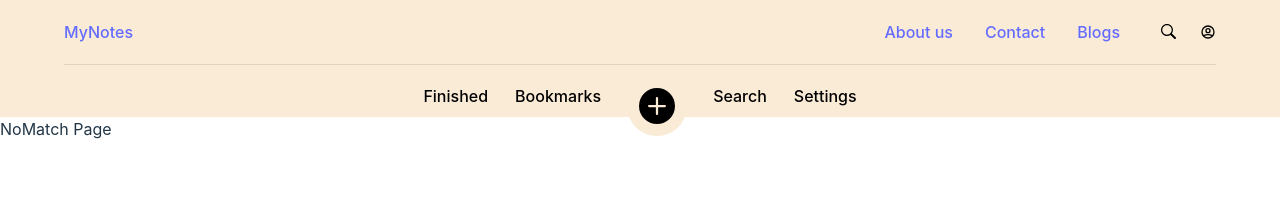
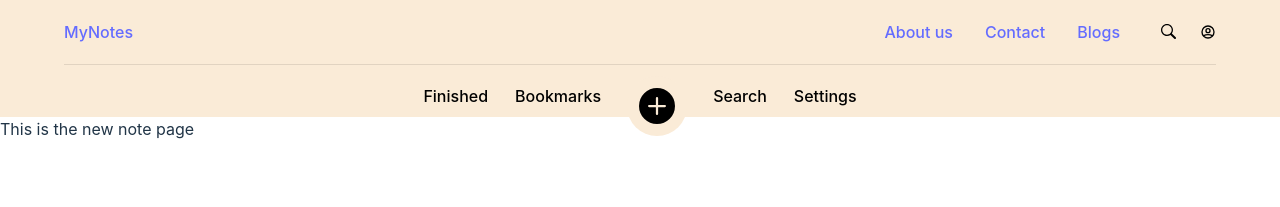
Before and after one commit to callmeoani/mynotes_app, a React (Vite) app: page /new-note in a window 1280 px wide. Shown: the top 207 px of the page. Built offline with nearby package versions, Linux system fonts and the light colour scheme; the HTML template or start-up script is replaced by a standard one.

Commit message:
installing localForage package and about to restructure the routing

```diff
--- a/package.json
+++ b/package.json
@@ -10,6 +10,7 @@
     "preview": "vite preview"
   },
   "dependencies": {
+    "localforage": "^1.10.0",
     "prop-types": "^15.8.1",
     "react": "^18.2.0",
     "react-dom": "^18.2.0",
--- a/src/App.jsx
+++ b/src/App.jsx
@@ -15,6 +15,7 @@ import NoMatch from "./pages/no_match/NoMatch";
 import LayoutGeneral from "./layouts/layout_general/LayoutGeneral";
 import Blogs from "./pages/blogs/Blogs";
 import Testing from "./pages/testing/Testing";
+import NewNote from "./pages/new_note/NewNote";
 
 function App() {
   return (
@@ -24,6 +25,7 @@ function App() {
           <Route index element={<Home />} />
           <Route path="about" element={<About />} />
           <Route path="blogs" element={<Blogs />} />
+          <Route path="new-note" element={<NewNote />} />
           <Route path="testing" element={<Testing />} />
           {/* <Route path="dashboard" element={<Dashboard />} /> */}
 
--- a/src/pages/home/Home.jsx
+++ b/src/pages/home/Home.jsx
@@ -1,5 +1,5 @@
 // ==============|| PACKAGES IMPORTS ||==================
-import { useEffect, useState } from "react";
+import { useEffect } from "react";
 
 // ==============|| IMAGES IMPORTS ||==================
 import homeLogo from "../../assets/images/svg/home_logo.svg";
--- /dev/null
+++ b/src/pages/new_note/NewNote.css
@@ -0,0 +1,4 @@
+.NewNote {
+}
+
+/* =========================== */
--- /dev/null
+++ b/src/pages/new_note/NewNote.jsx
@@ -0,0 +1,22 @@
+// ============== || PACKAGES IMPORTS || ==================
+
+// ============== || ICONS IMPORTS || ==================
+
+// ============== || IMAGES IMPORTS || ==================
+
+// ============== || FUNCTIONS/UTILITIES IMPORTS || ==================
+
+// ============== || HOOKS IMPORTS || ==================
+
+// ============== || COMPONENTS IMPORTS || ==================
+import "./NewNote.css";
+
+const NewNote = () => {
+  return (
+    <>
+      <div className="NewNote">This is the new note page</div>
+    </>
+  );
+};
+
+export default NewNote;
--- a/src/store/Stores.jsx
+++ b/src/store/Stores.jsx
@@ -7,7 +7,7 @@ export const useAddNewNoteModal = create((set) => ({
 
 export const useAllNotes = create((set) => ({
   allNotes: [],
-  // updateIsOpen: (isOpen) => set(() => ({ isOpen: isOpen })),
+  updateAllNotes: (allNotes) => set(() => ({ allNotes: allNotes })),
 }));
 
 export const useCurrentNavTab = create((set) => ({
```
Also changed, not shown: 1 other file (tests, documents, lock files or other folders).
